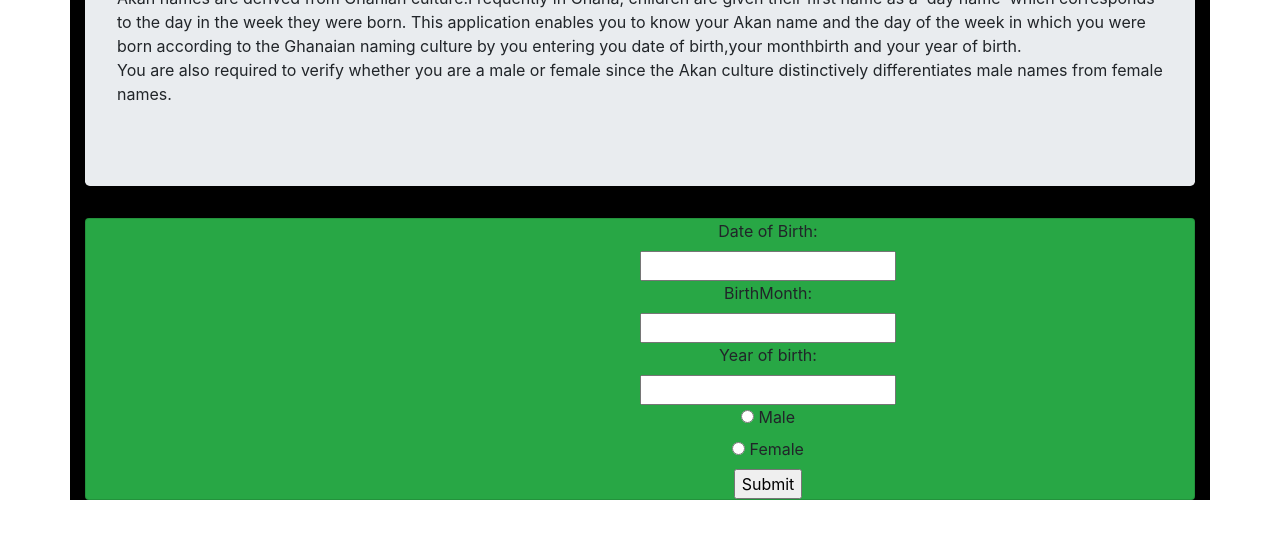
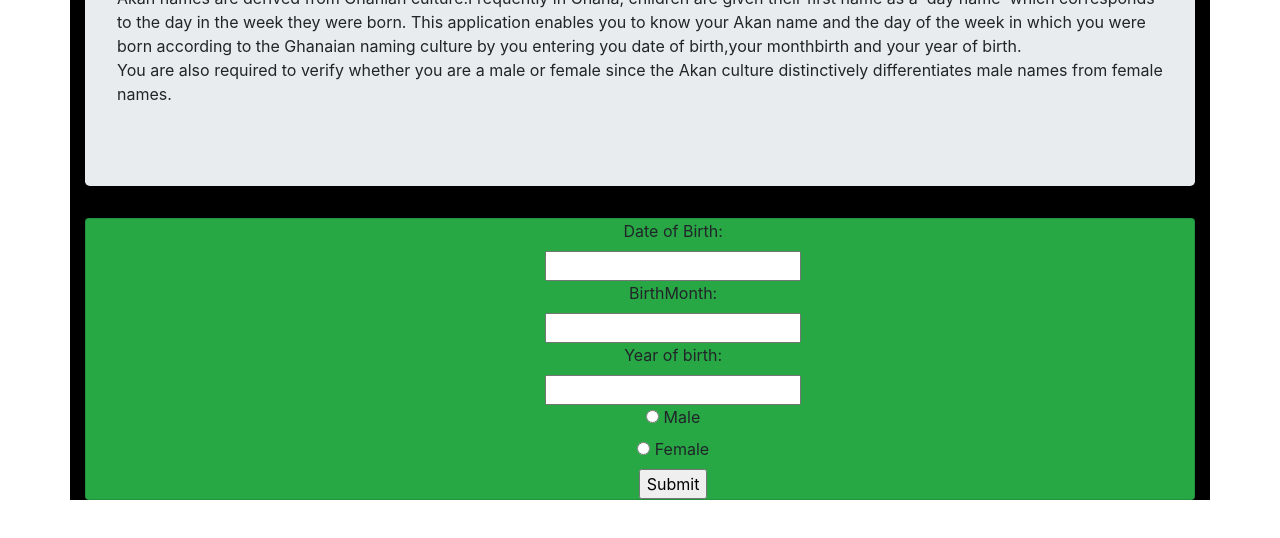
Before and after one commit to kangalah/Akan-naming-culture, a plain HTML site: page index.html in a window 1280 px wide. Shown: the part 134-672 px from the top of the page. Drawn offline with Linux system fonts and the light colour scheme; a script that the page names is missing.

Commit message:
modified the column class

```diff
--- a/index.html
+++ b/index.html
@@ -19,7 +19,7 @@
         </div>
         <div class="card bg-success">
             <div class="row">
-                <div class="col-md-3 offset-md-3"></div>
+                <div class="col-md-2 offset-md-3"></div>
        <div class="one">
             <form>
                <label for="birthdate">Date of Birth:</label><br>
```
